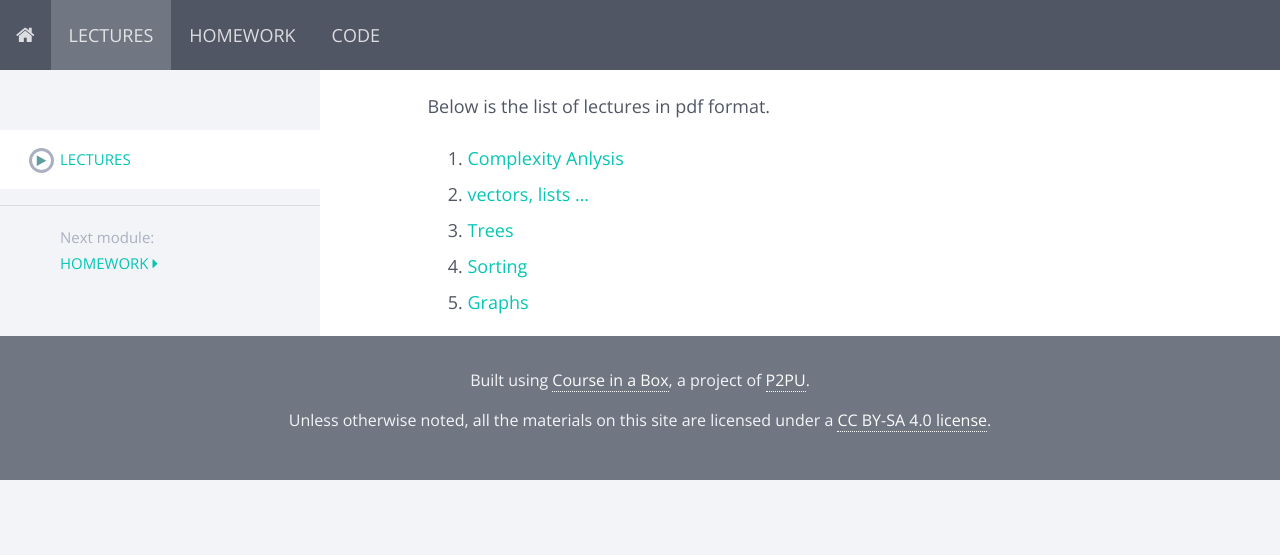
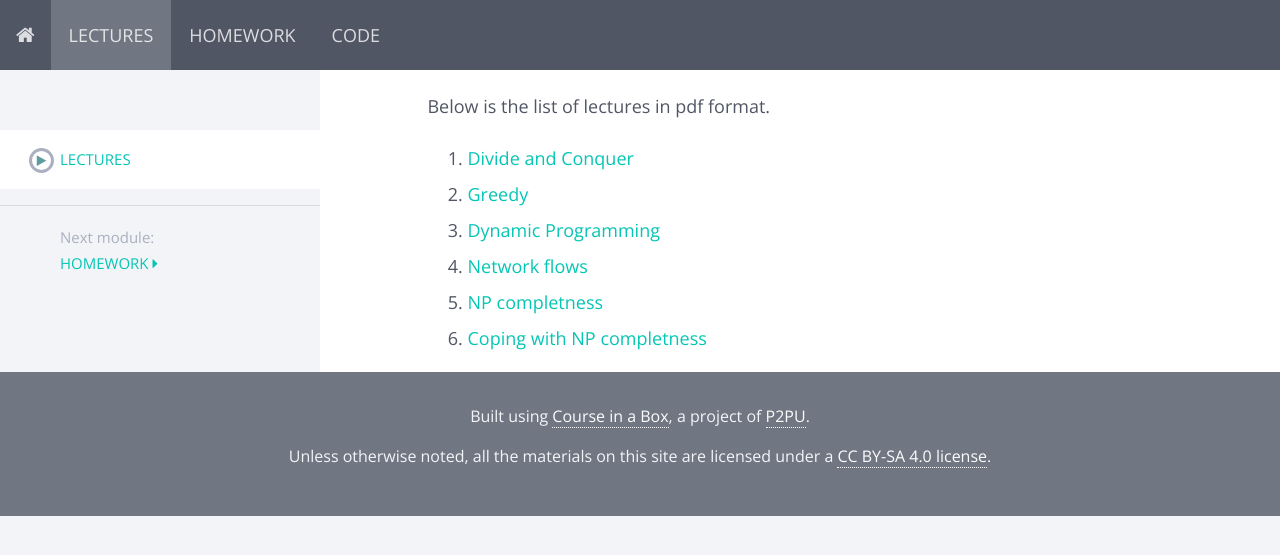
Before and after one commit to hikmatfarhat-ndu/CSC325, a Jekyll site: the page built from modules/lectures/_posts/2020-01-01-introduction.markdown, in a window 1280 px wide. Shown: the top 555 px of the page. Built offline with Jekyll 4.4.1, drawn with Linux system fonts in a browser that asks for light colours; nearby versions of some CDN libraries.

Commit message:
updated lectures

```diff
--- a/modules/lectures/_posts/2020-01-01-introduction.markdown
+++ b/modules/lectures/_posts/2020-01-01-introduction.markdown
@@ -3,8 +3,9 @@ title: Lectures
 ---
 Below is the list of lectures in pdf format.
 
-1. [Complexity Anlysis](/files/csc313-lecture-complexity.pdf)
-2. [vectors, lists ...](/files/csc313-lecture-lists.pdf)
-3. [Trees](/files/csc313-lecture-trees.pdf)
-4. [Sorting](files/csc313-lecture-sorting.pdf)
-5. [Graphs](/files/csc313-lecture-graphs.pdf)
+1. [Divide and Conquer](/files/divide-conquer.pdf)
+2. [Greedy](/files/greedy.pdf)
+3. [Dynamic Programming ](/files/dynamic-prog.pdf)
+4. [Network flows](files/flows.pdf)
+5. [NP completness ](/files/np.pdf)
+6. [Coping with NP completness ](/files/coping-np.pdf)
```
